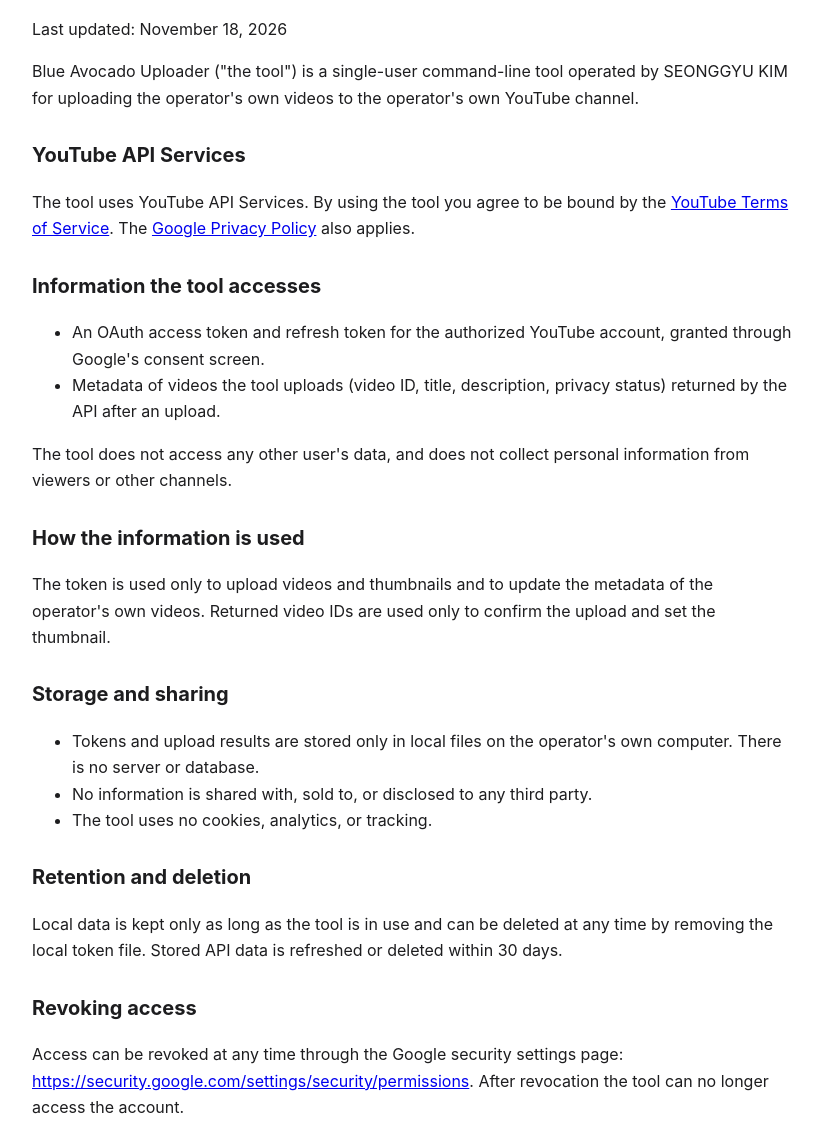
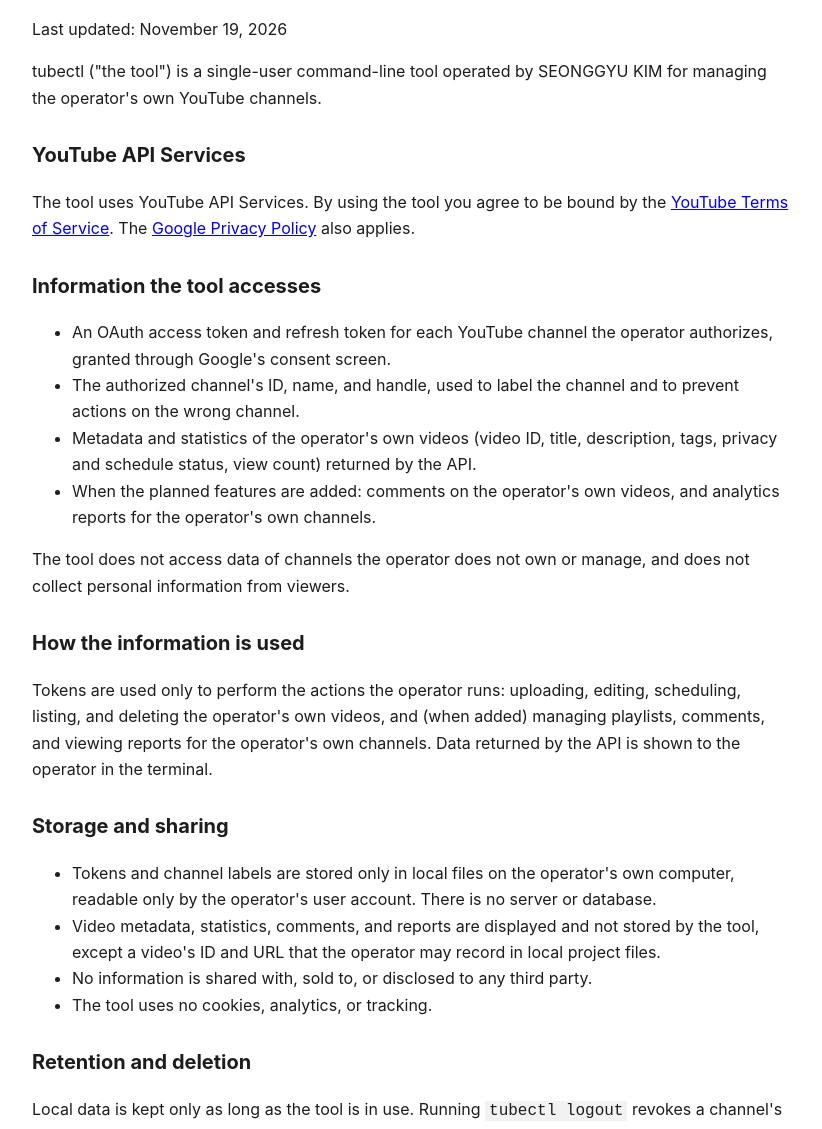
Before and after one commit to FullEmpty223/youtube-uploader, a plain HTML site: page privacy.html in a window 1280 px wide. Shown: the part 126-1255 px from the top of the page, without its empty margins (228-1050 px from the left). Drawn offline with Linux system fonts and the light colour scheme.

Commit message:
tubectl 로 이름·범위 갱신 (여러 채널, 수정·예약·삭제, 예정 기능: 재생목록·댓글·분석)

```diff
--- a/privacy.html
+++ b/privacy.html
@@ -1,26 +1,29 @@
-<!doctype html><html lang="en"><head><meta charset="utf-8"><meta name="viewport" content="width=device-width,initial-scale=1"><title>Privacy Policy</title><style>body{font:16px/1.65 -apple-system,system-ui,sans-serif;max-width:760px;margin:0 auto;padding:32px 16px;color:#1d1d1f;background:#fff}h1{font-size:28px}h2{font-size:20px;margin-top:28px}nav a{margin-right:16px}footer{margin-top:40px;font-size:14px;color:#666;border-top:1px solid #ddd;padding-top:12px}code{background:#f2f2f2;padding:1px 4px}</style></head><body><nav><a href="./">Home</a><a href="privacy.html">Privacy Policy</a><a href="terms.html">Terms of Service</a></nav>
-<h1>Privacy Policy</h1><p>Last updated: November 18, 2026</p>
-<p>Blue Avocado Uploader ("the tool") is a single-user command-line tool operated by SEONGGYU KIM for uploading the operator's own videos to the operator's own YouTube channel.</p>
+<!doctype html><html lang="en"><head><meta charset="utf-8"><meta name="viewport" content="width=device-width,initial-scale=1"><title>Privacy Policy – tubectl</title><style>body{font:16px/1.65 -apple-system,system-ui,sans-serif;max-width:760px;margin:0 auto;padding:32px 16px;color:#1d1d1f;background:#fff}h1{font-size:28px}h2{font-size:20px;margin-top:28px}nav a{margin-right:16px}footer{margin-top:40px;font-size:14px;color:#666;border-top:1px solid #ddd;padding-top:12px}code{background:#f2f2f2;padding:1px 4px}@media (prefers-color-scheme:dark){body{color:#e8e8ea;background:#151517}a{color:#8ab4f8}code{background:#2a2a2e}footer{color:#999;border-color:#333}}</style></head><body><nav><a href="./">Home</a><a href="privacy.html">Privacy Policy</a><a href="terms.html">Terms of Service</a></nav>
+<h1>Privacy Policy</h1><p>Last updated: November 19, 2026</p>
+<p>tubectl ("the tool") is a single-user command-line tool operated by SEONGGYU KIM for managing the operator's own YouTube channels.</p>
 <h2>YouTube API Services</h2>
 <p>The tool uses YouTube API Services. By using the tool you agree to be bound by the <a href="https://www.youtube.com/t/terms">YouTube Terms of Service</a>. The <a href="http://www.google.com/policies/privacy">Google Privacy Policy</a> also applies.</p>
 <h2>Information the tool accesses</h2>
 <ul>
-<li>An OAuth access token and refresh token for the authorized YouTube account, granted through Google's consent screen.</li>
-<li>Metadata of videos the tool uploads (video ID, title, description, privacy status) returned by the API after an upload.</li>
+<li>An OAuth access token and refresh token for each YouTube channel the operator authorizes, granted through Google's consent screen.</li>
+<li>The authorized channel's ID, name, and handle, used to label the channel and to prevent actions on the wrong channel.</li>
+<li>Metadata and statistics of the operator's own videos (video ID, title, description, tags, privacy and schedule status, view count) returned by the API.</li>
+<li>When the planned features are added: comments on the operator's own videos, and analytics reports for the operator's own channels.</li>
 </ul>
-<p>The tool does not access any other user's data, and does not collect personal information from viewers or other channels.</p>
+<p>The tool does not access data of channels the operator does not own or manage, and does not collect personal information from viewers.</p>
 <h2>How the information is used</h2>
-<p>The token is used only to upload videos and thumbnails and to update the metadata of the operator's own videos. Returned video IDs are used only to confirm the upload and set the thumbnail.</p>
+<p>Tokens are used only to perform the actions the operator runs: uploading, editing, scheduling, listing, and deleting the operator's own videos, and (when added) managing playlists, comments, and viewing reports for the operator's own channels. Data returned by the API is shown to the operator in the terminal.</p>
 <h2>Storage and sharing</h2>
 <ul>
-<li>Tokens and upload results are stored only in local files on the operator's own computer. There is no server or database.</li>
+<li>Tokens and channel labels are stored only in local files on the operator's own computer, readable only by the operator's user account. There is no server or database.</li>
+<li>Video metadata, statistics, comments, and reports are displayed and not stored by the tool, except a video's ID and URL that the operator may record in local project files.</li>
 <li>No information is shared with, sold to, or disclosed to any third party.</li>
 <li>The tool uses no cookies, analytics, or tracking.</li>
 </ul>
 <h2>Retention and deletion</h2>
-<p>Local data is kept only as long as the tool is in use and can be deleted at any time by removing the local token file. Stored API data is refreshed or deleted within 30 days.</p>
+<p>Local data is kept only as long as the tool is in use. Running <code>tubectl logout</code> revokes a channel's token and deletes it; removing the tool's configuration folder deletes all local data. Any stored API data is refreshed or deleted within 30 days.</p>
 <h2>Revoking access</h2>
 <p>Access can be revoked at any time through the Google security settings page: <a href="https://security.google.com/settings/security/permissions">https://security.google.com/settings/security/permissions</a>. After revocation the tool can no longer access the account.</p>
 <h2>Contact</h2>
 <p>Questions about this policy: <a href="mailto:dev.seonggyu96@gmail.com">dev.seonggyu96@gmail.com</a></p>
-<footer>Blue Avocado Uploader is operated by SEONGGYU KIM (individual). Contact: <a href="mailto:dev.seonggyu96@gmail.com">dev.seonggyu96@gmail.com</a>. This tool uses YouTube API Services.</footer></body></html>
+<footer>tubectl is operated by SEONGGYU KIM (individual). Contact: <a href="mailto:dev.seonggyu96@gmail.com">dev.seonggyu96@gmail.com</a>. This tool uses YouTube API Services.</footer></body></html>
```
Also changed, not shown: index.html (+11 -9 lines), terms.html (+5 -4 lines).
